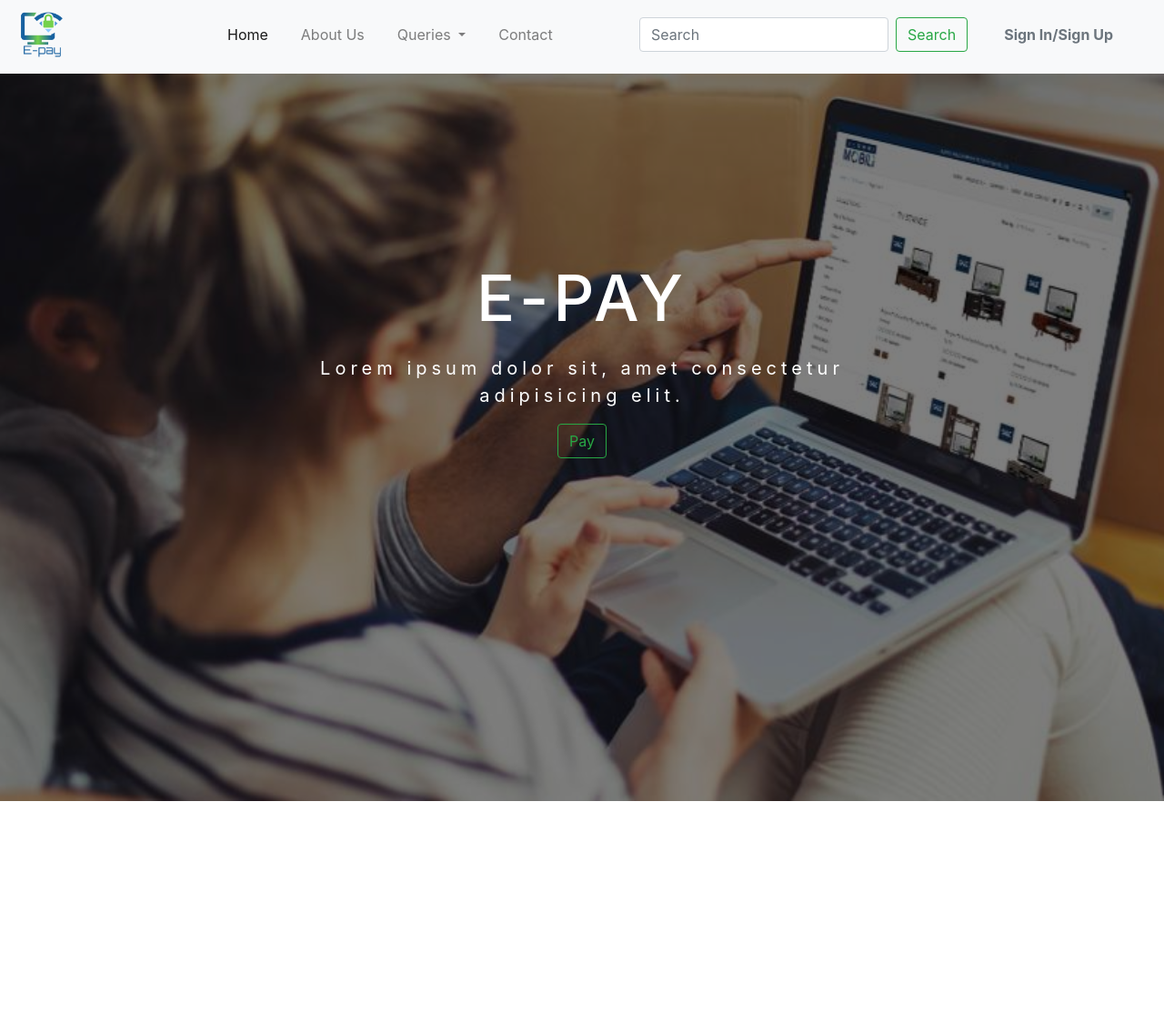
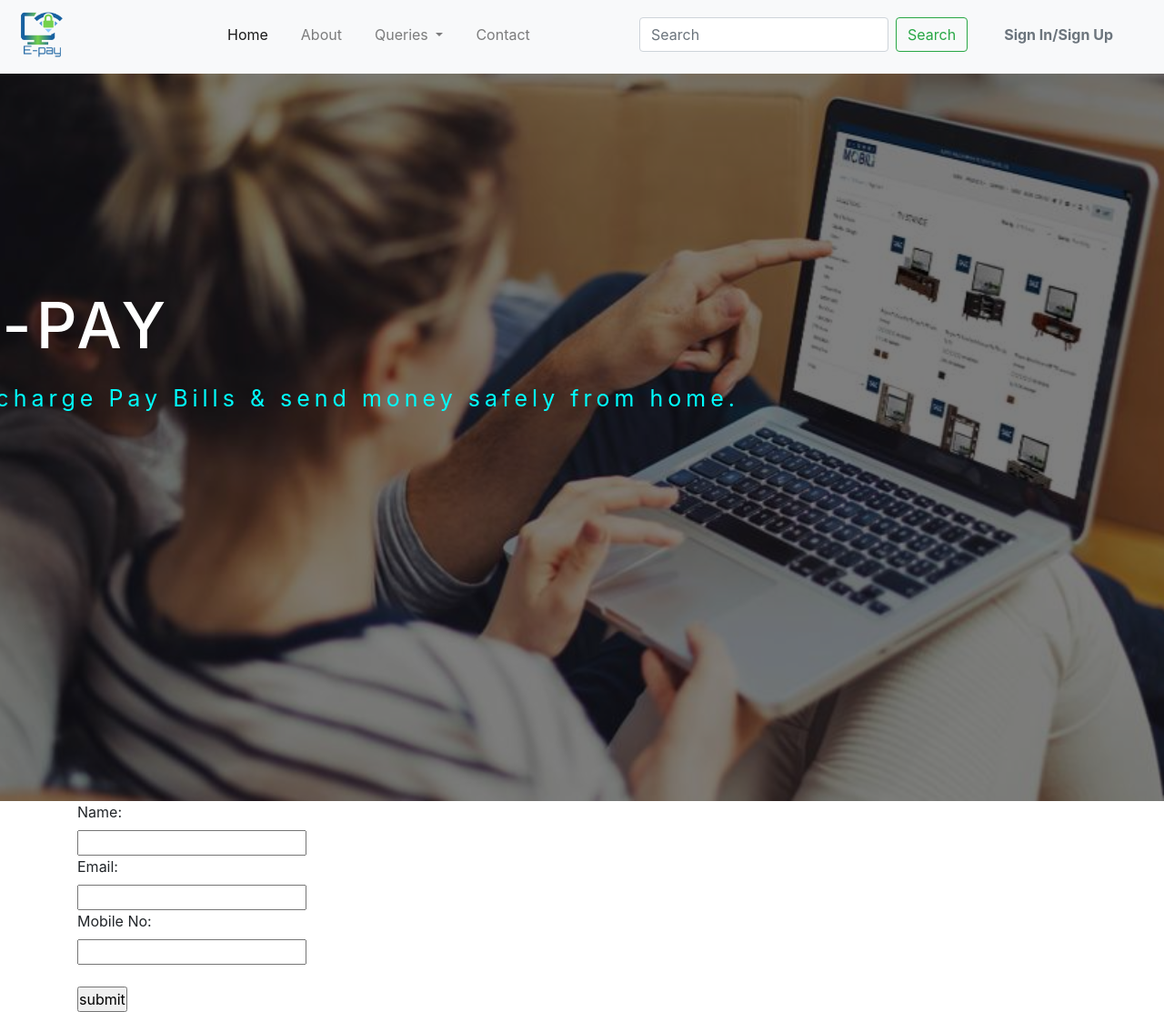
Before and after one commit to E-transaction/E-pay, a plain HTML site: page index.html in a window 1280 px wide. Shown: the part 5-1118 px from the top of the page at 91% size. Before the commit the page ends 886 px from the top, so only its background shows below. Drawn offline with nearby package versions, Linux system fonts and the light colour scheme.

Commit message:
added form

```diff
--- a/index.html
+++ b/index.html
@@ -24,7 +24,7 @@
               <a class="nav-link" href="#">Home <span class="sr-only">(current)</span></a>
             </li>
             <li class="nav-item">
-              <a class="nav-link" href="#">About Us</a>
+              <a class="nav-link" href="#">About</a>
             </li>
             <li class="nav-item dropdown">
               <a class="nav-link dropdown-toggle" href="#" id="navbarDropdown" role="button" data-toggle="dropdown" aria-haspopup="true" aria-expanded="false">
@@ -57,12 +57,25 @@
         <div class="content">
           <div class="principal">
             <h1>E-PAY</h1>
-            <p>Lorem ipsum dolor sit, amet consectetur adipisicing elit.</p>
-            <button class="btn btn-outline-success my-2 my-sm-0" type="sign-in">Pay</button>
+            <p>Recharge Pay Bills & send money safely from home.</p>
 
           </div>
         </div>
       </div>
+      <div class="right">
+        <div class="container">
+          <form action="">
+            <label for="fname">Name:</label><br>
+            <input type="text" id="fname" name="fname"><br>
+            <label for="lname">Email:</label><br>
+            <input type="email" id="lname" name="lname"><br>
+            <label for="Mobile">Mobile No:</label><br>
+            <input type="mobile" id="Mobile" name="Mobile"><br><br>
+            <input type="button" value="submit">
+          </form>
+        </div>
+      </div>
+
 
     <script src="https://code.jquery.com/jquery-3.5.1.slim.min.js" integrity="sha384-DfXdz2htPH0lsSSs5nCTpuj/zy4C+OGpamoFVy38MVBnE+IbbVYUew+OrCXaRkfj" crossorigin="anonymous"></script>
     <script src="https://cdn.jsdelivr.net/npm/bootstrap@4.6.0/dist/js/bootstrap.bundle.min.js" integrity="sha384-Piv4xVNRyMGpqkS2by6br4gNJ7DXjqk09RmUpJ8jgGtD7zP9yug3goQfGII0yAns" crossorigin="anonymous"></script>
--- a/style.css
+++ b/style.css
@@ -30,18 +30,18 @@
         animation: slide 30s infinite;
     }
     .content{
-        color: #fff;
+        color: #fff;;
         width: 100%;
         height: 100%;
         background-color: rgba(0,0,0,0.5);
     }
     .principal{
-        left: 50%;
+        left: 30%;
         top: 50%;
         transform: translate(-50%,-50%);
         position: absolute;
         letter-spacing: 5px;
-        text-align: center;
+        text-align: left;
 
 
     }
@@ -51,7 +51,8 @@
         position: left;
     }
     .principal p{
-        font-size: 20px;
+        color: cyan;
+        font-size: 25px;
         position: left;
 
     }
```
